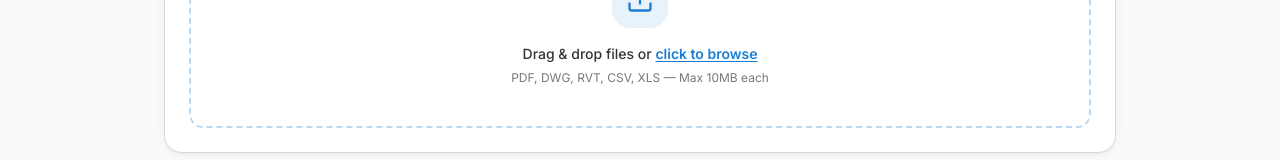
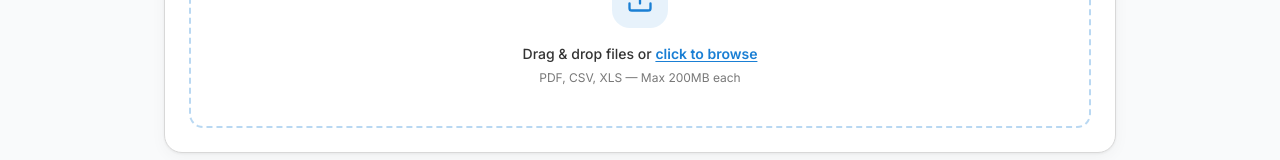
Before and after one commit to hari-hawk/Accoes, a Next.js app: page /projects/create in a window 1280 px wide. Shown: the part 340-500 px from the top of the page. Built offline with nearby package versions, Linux system fonts and the light colour scheme.

Commit message:
fix: update upload formats (PDF, CSV, XLS) and max size to 200MB
Co-Authored-By: Claude Opus 4.6 <noreply@anthropic.com>

```diff
--- a/src/components/projects/create-job-form.tsx
+++ b/src/components/projects/create-job-form.tsx
@@ -401,7 +401,7 @@ export function CreateJobForm({ initialDraft }: CreateJobFormProps) {
             </span>
           </p>
           <p className="text-xs text-muted-foreground mt-1.5">
-            PDF, DWG, RVT, CSV, XLS — Max 10MB each
+            PDF, CSV, XLS — Max 200MB each
           </p>
         </div>
 
```
